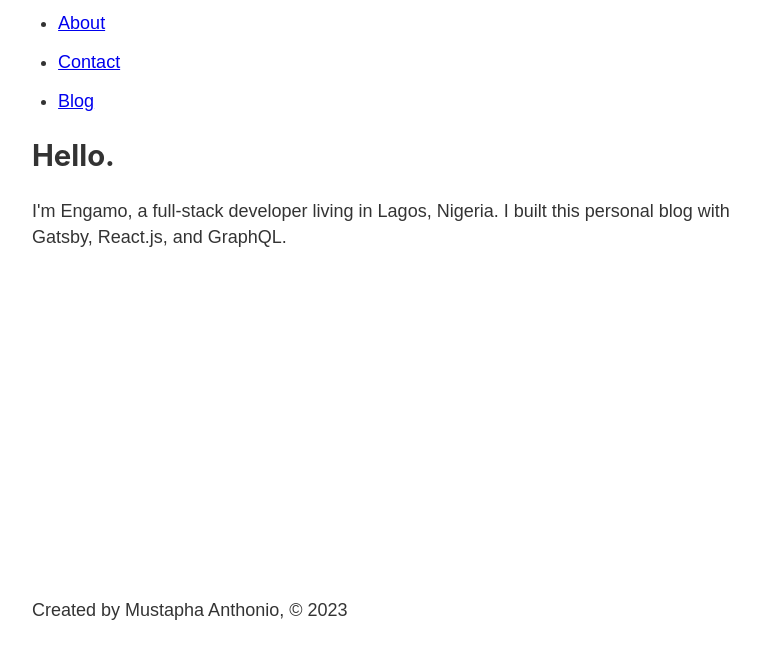
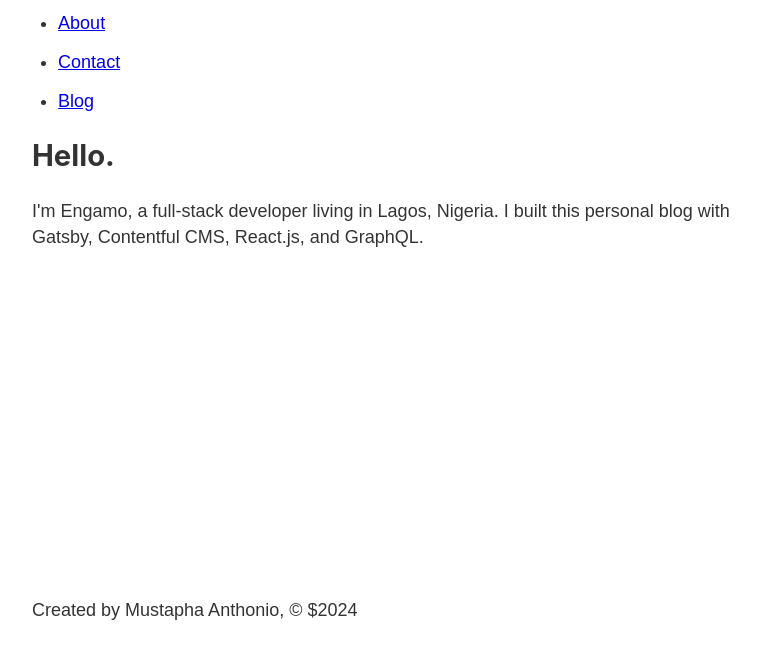
Before and after one commit to engamo/myBlog, a Gatsby site: page / in a window 1280 px wide. Shown: the part 133-792 px from the top of the page, without its empty margins (251-1011 px from the left). Built offline with nearby package versions, Linux system fonts and the light colour scheme; Gatsby itself is replaced by a stand-in of ours.

Commit message:
updated date in footer

```diff
--- a/src/components/footer.js
+++ b/src/components/footer.js
@@ -14,7 +14,7 @@ const Footer = () => {
   `)
   return (
     <footer className={footerStyles.footer}>
-      <p>Created by {data.site.siteMetadata.author}, &copy; 2023</p>
+      <p>Created by {data.site.siteMetadata.author}, &copy; ${new Date().getFullYear()}</p>
     </footer>
   );
 };
--- a/src/pages/index.js
+++ b/src/pages/index.js
@@ -7,7 +7,7 @@ const IndexPage = () => {
     <Layout>
       <Head title="Home" />
       <h2>Hello.</h2>
-      <p>I'm Engamo, a full-stack developer living in Lagos, Nigeria. I built this personal blog with Gatsby, React.js, and GraphQL.</p>
+      <p>I'm Engamo, a full-stack developer living in Lagos, Nigeria. I built this personal blog with Gatsby, Contentful CMS, React.js, and GraphQL.</p>
     </Layout>
   );
 };
```
